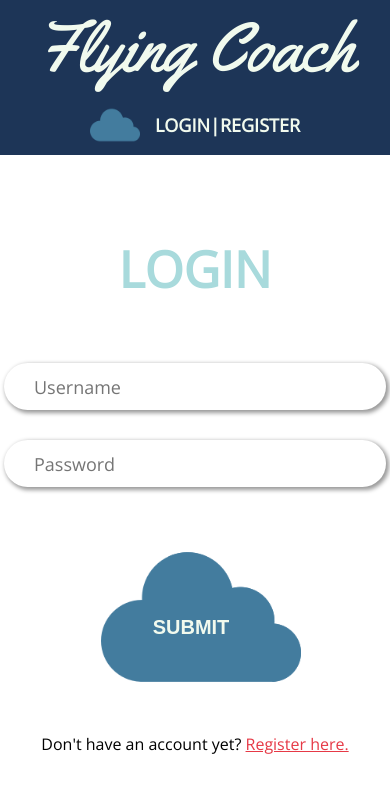
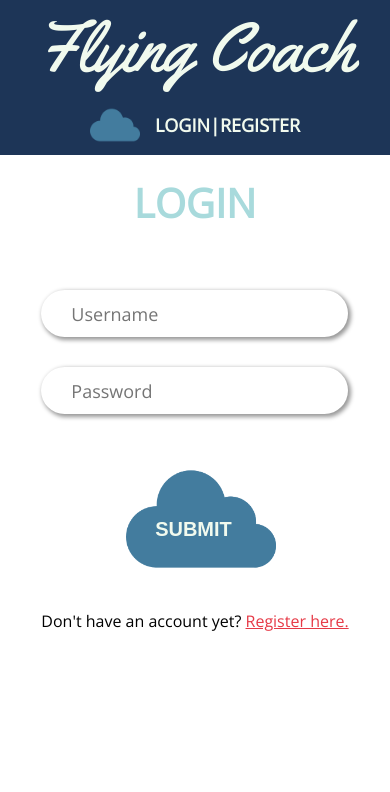
Before and after one commit to allicue/flying-coach, a React (Create React App) app in the folder client/: page /login in a window 390 px wide. Shown: the top 792 px of the page. Built offline with nearby package versions, Linux system fonts and the light colour scheme.

Commit message:
finished mobile breakpoint

```diff
--- a/client/src/screens/AddActivity/AddActivity.css
+++ b/client/src/screens/AddActivity/AddActivity.css
@@ -4,6 +4,7 @@
   margin:0 auto;
   justify-content: center;
 }
+
 .register-input {
   margin-top: 20px;
   font-family: 'Open Sans', sans-serif;
@@ -56,3 +57,37 @@
   }
 
 }
+
+/* MOBILE BREAKPOINT */
+@media only screen and (max-width: 500px) {
+
+
+  .login-title {
+    font-size: 40px;
+  }
+
+  .login-input {
+    width: 300px;
+    height: 45px;
+    font-size: 18px;
+  }
+
+  .login-submit-button {
+    width: 150px;
+    height: 150px;
+  }
+
+  .login-cloud {
+    width: 200px;
+  }
+
+  .register-input {
+    width: 90%;
+    font-size: 15px;
+  }
+
+  .dropdown-input {
+    width: 300px;
+  }
+
+}
--- a/client/src/screens/DestinationDetails/DestinationDetails.css
+++ b/client/src/screens/DestinationDetails/DestinationDetails.css
@@ -15,6 +15,7 @@
   font-size: 150px;
   font-family: 'Yellowtail', cursive;
   text-shadow: 2px 2px #000000c0;
+  text-align: center;
 }
 
 .country-about-container {
@@ -253,3 +254,21 @@
 
 
 }
+
+/* MOBILE BREAKPOINT */
+@media only screen and (max-width: 360px) {
+
+  .activities-title-container {
+    width: 90%;
+  }
+
+  .activity-container {
+    width: 95%;
+  }
+
+  .activity-image-layer {
+    width: 100%;
+  }
+
+
+}
--- a/client/src/screens/DestinationDetails/DestinationDetails.jsx
+++ b/client/src/screens/DestinationDetails/DestinationDetails.jsx
@@ -2,10 +2,11 @@ import React, { useEffect, useState } from 'react';
 import { useParams, Link } from 'react-router-dom';
 import './DestinationDetails.css'
 import { getOneDestination } from '../../services/destinations';
+import { destroyActivity } from '../../services/activities';
 import AddIcon from '../../assets/icons/add.png';
 import Pencil from '../../assets/icons/pencil.png';
 import Trash from '../../assets/icons/trash.png'
-import { destroyActivity } from '../../services/activities';
+
 
 
 function DestinationDetails(props) {
--- a/client/src/screens/Hompage/Homepage.css
+++ b/client/src/screens/Hompage/Homepage.css
@@ -47,6 +47,10 @@
 .homepage-arrow {
   width: 75px;
   height: 75px;
+}
+
+.tagline {
+  display: none;
 }
 
 /* ANIMATION CSS */
@@ -111,6 +115,14 @@
     display: none;
   }
 
+  .tagline {
+    margin-top: 25px;
+    display: flex;
+    justify-content: center;
+    margin-bottom: 75px;
+    font-size: 20px;
+  }
+
   .homepage-title {
     display: none;
   }
--- a/client/src/screens/Hompage/Homepage.jsx
+++ b/client/src/screens/Hompage/Homepage.jsx
@@ -13,8 +13,9 @@ function Homepage(props) {
           <div className='animation ani-title'>Economical attractions</div>
           <div className='animation'>
             <span className='animation'>for your upcoming trip.</span>
-          </div>
+        </div>
 
+          <h3 className='tagline'>Economical attractions for your upcoming trip.</h3>
         <br></br>
       <img className='homepage-cloud' src={Cloud} alt='cloud' />
         <h2>VIEW DESTINATIONS</h2>
--- a/client/src/screens/Register/Register.css
+++ b/client/src/screens/Register/Register.css
@@ -38,3 +38,34 @@
   }
 
 }
+
+/* MOBILE BREAKPOINT */
+@media only screen and (max-width: 500px) {
+
+
+  .login-title {
+    font-size: 40px;
+    margin-top: 20px;
+  }
+
+  .login-input {
+    width: 275px;
+    height: 45px;
+    font-size: 18px;
+  }
+
+  .login-submit-button {
+    width: 150px;
+    height: 150px;
+  }
+
+  .login-cloud {
+    width: 150px;
+  }
+
+  .login-button-text {
+    width: 90%;
+    font-size: 20px;
+  }
+
+}
```
Also changed, not shown: client/src/containers/MainContainer.jsx (+0 -8 lines), client/src/screens/Login/Login.css (+29 -0 lines), 1 other file (tests, documents, lock files or other folders).
